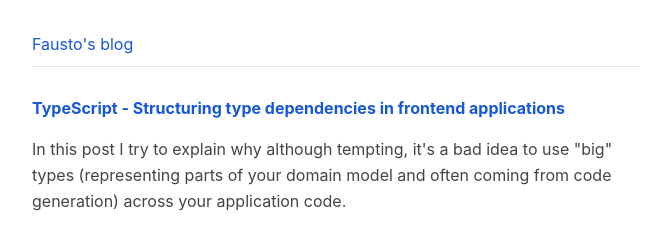
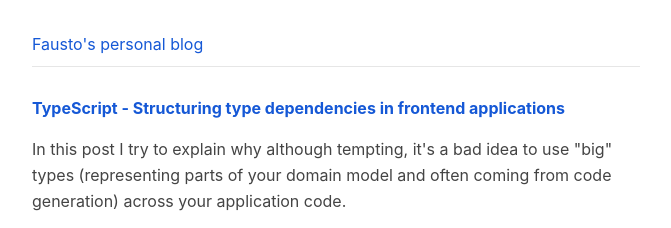
Before and after one commit to fnune/fnune.github.io, a Jekyll site: the page built from index.html, in a window 1280 px wide and 900 px high. Shown: the top 228 px of the window, without its empty margins (304-975 px from the left). Built offline with Jekyll 4.4.1, drawn with Linux system fonts in a browser that asks for light colours.

Commit message:
Change site title and use its variable in the header

```diff
--- a/_config.yml
+++ b/_config.yml
@@ -6,7 +6,7 @@
 # 'jekyll serve'. If you change this file, please restart the server process.
 
 # Site settings
-title: Fausto's blog
+title: Fausto's personal blog
 author: Fausto Núñez Alberro
 author_link: https://github.com/fnune
 author_description: >
--- a/_includes/header.html
+++ b/_includes/header.html
@@ -1,4 +1,4 @@
 <header>
-  <a href="/">Fausto's blog</a>
+  <a href="/">{{ site.title }}</a>
   <hr />
 </header>
```
